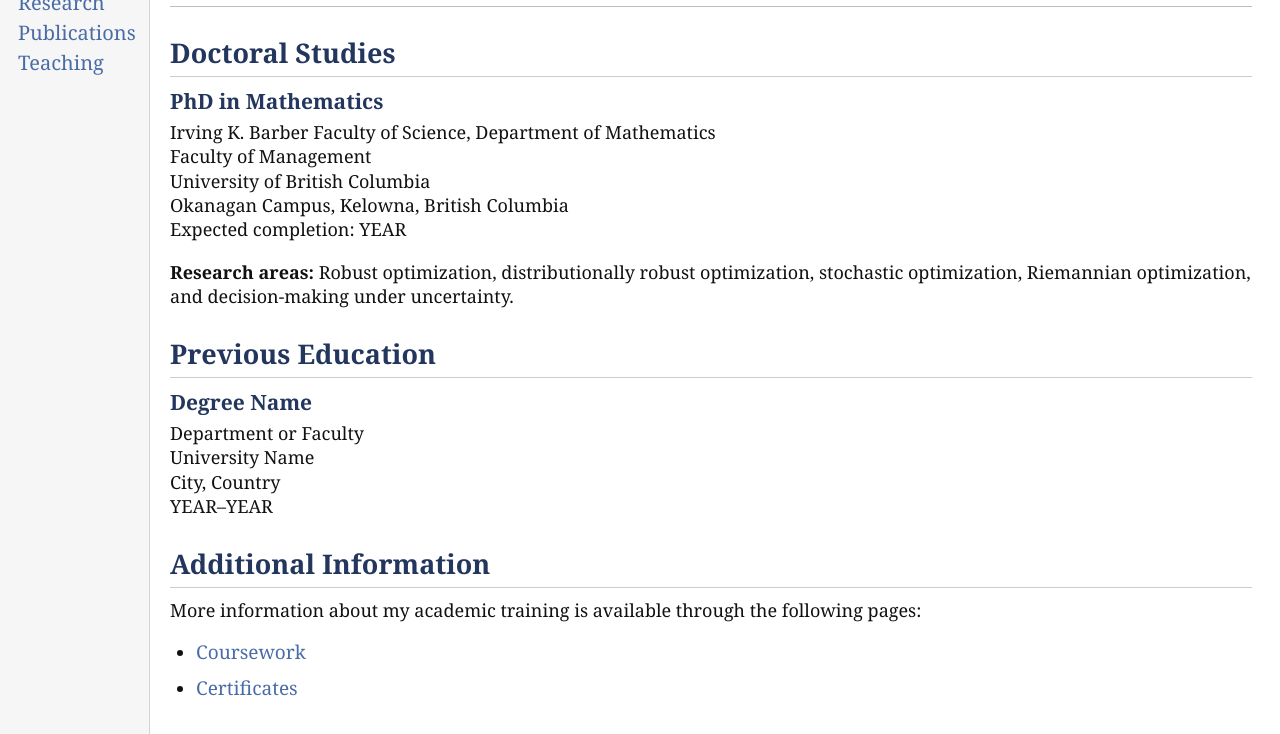
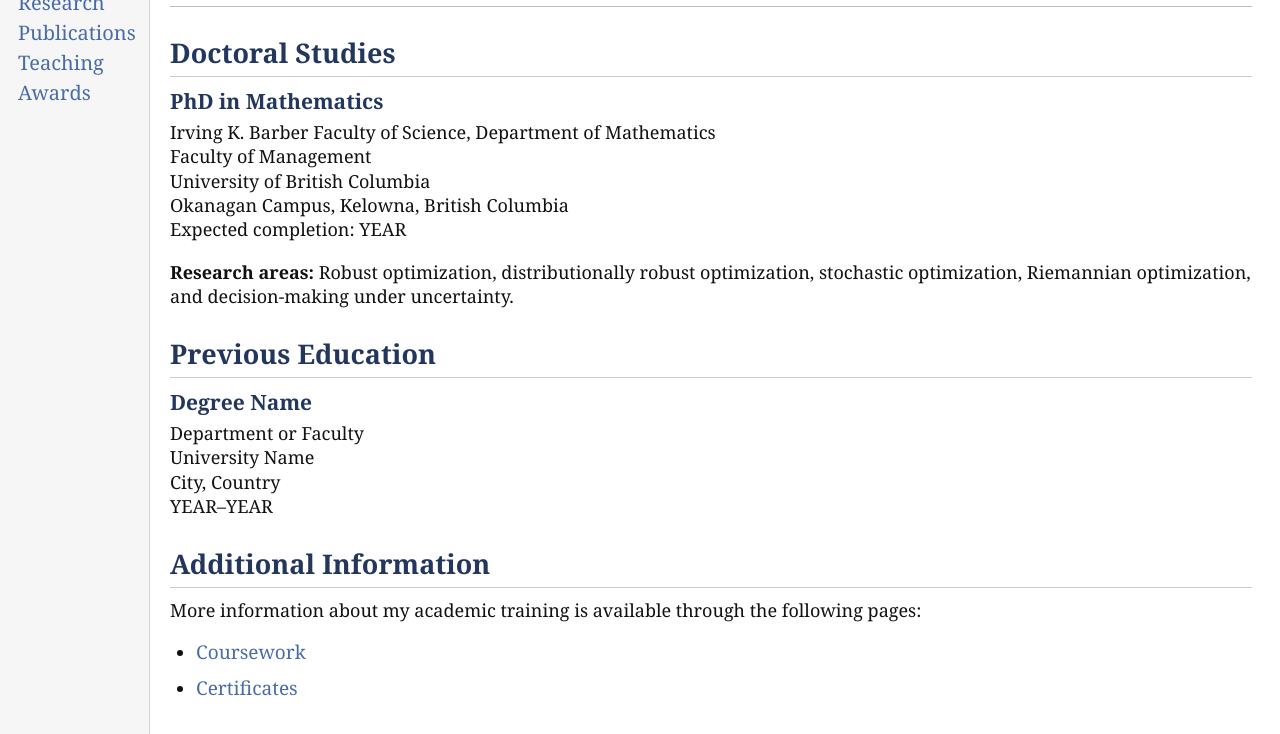
Before and after one commit to NimaEslami/nimaeslami.github.io, a plain HTML site: page education.html in a window 1280 px wide. Shown: the part 84-818 px from the top of the page. Drawn offline with Linux system fonts and the light colour scheme.

Commit message:
Update education.html

```diff
--- a/education.html
+++ b/education.html
@@ -34,6 +34,9 @@
             </a>
 
             <a href="teaching.html">Teaching</a>
+            <a href="awards.html">
+    Awards
+</a>
         </nav>
     </aside>
 
```
